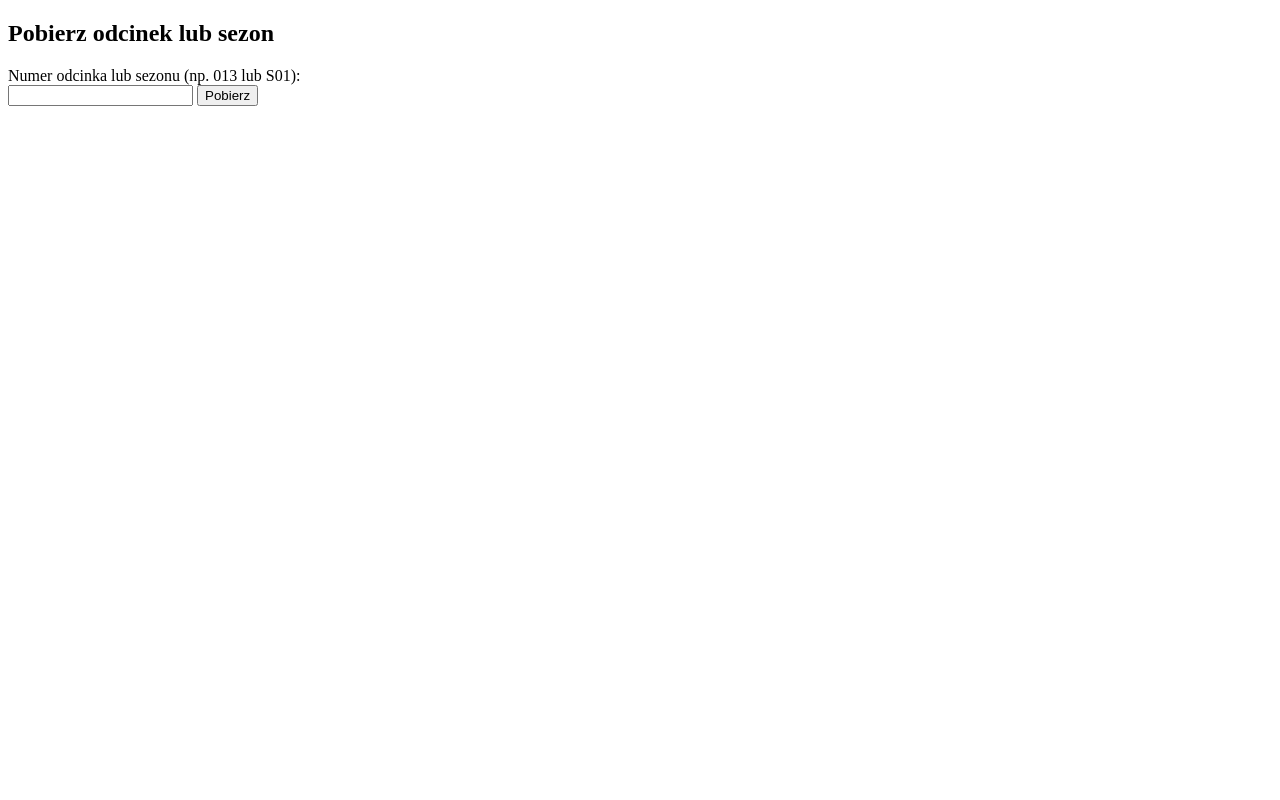
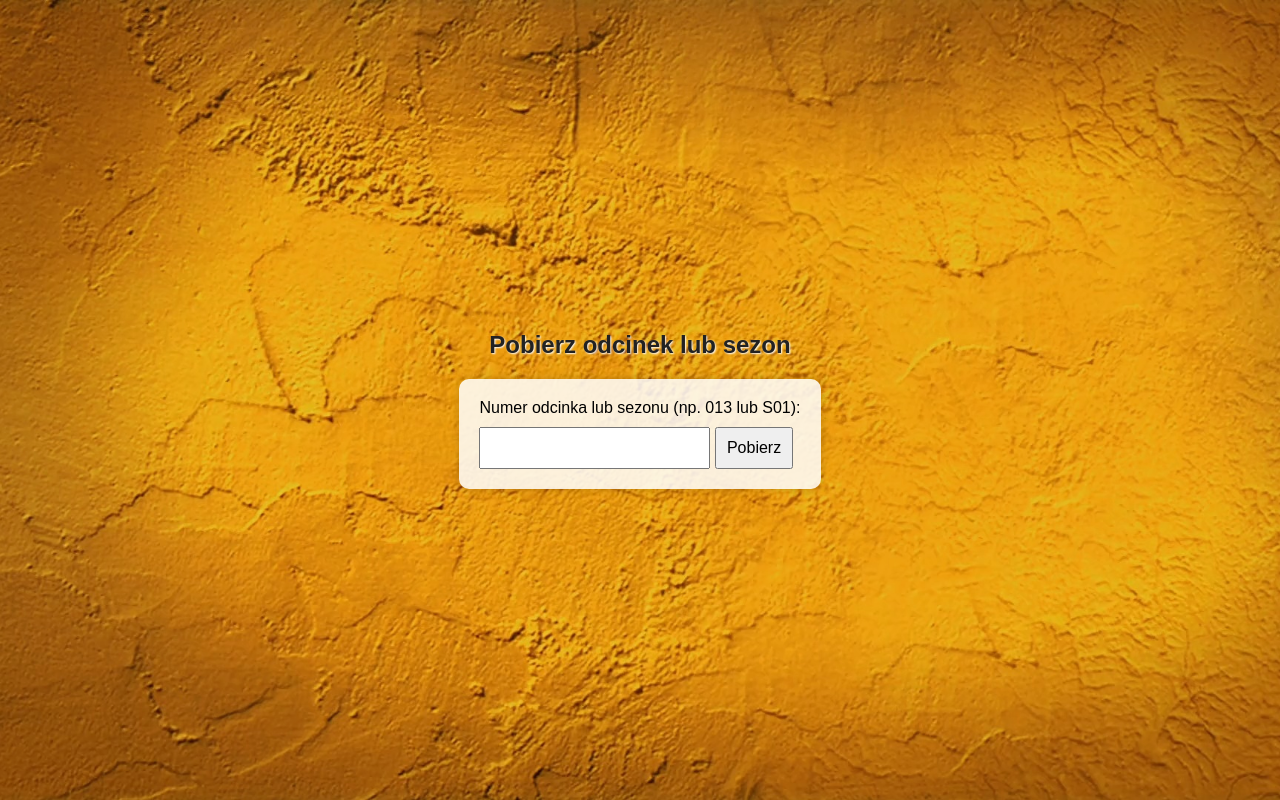
Before and after one commit to kiepscy-archive/kiepscy-downloader, a Flask app: template templates/index.html in a window 1280 px wide. Run offline with Flask 3, Linux system fonts and the light colour scheme; the template is opened without the code that fills it, so the values that code supplies are empty.

Commit message:
Update index.html

```diff
--- a/templates/index.html
+++ b/templates/index.html
@@ -3,6 +3,42 @@
 <head>
     <meta charset="UTF-8">
     <title>Pobierz odcinek</title>
+    <style>
+    body {
+        margin: 0;
+        padding: 0;
+        font-family: sans-serif;
+        background-image: url("{{ url_for('static', filename='background.jpg') }}");
+        background-size: cover;
+        background-position: center;
+        background-repeat: no-repeat;
+        min-height: 100vh;
+        display: flex;
+        flex-direction: column;
+        align-items: center;
+        justify-content: center;
+        backdrop-filter: brightness(0.95);
+    }
+
+    form {
+        background: rgba(255, 255, 255, 0.85);
+        padding: 20px;
+        border-radius: 10px;
+        box-shadow: 0 0 10px rgba(0,0,0,0.2);
+    }
+
+    input, button {
+        margin-top: 10px;
+        padding: 10px;
+        font-size: 1rem;
+    }
+
+    h2 {
+        margin-bottom: 20px;
+        color: #222;
+        text-shadow: 1px 1px 2px #fff;
+    }
+</style>
 </head>
 <body>
     <h2>Pobierz odcinek lub sezon</h2>
```
